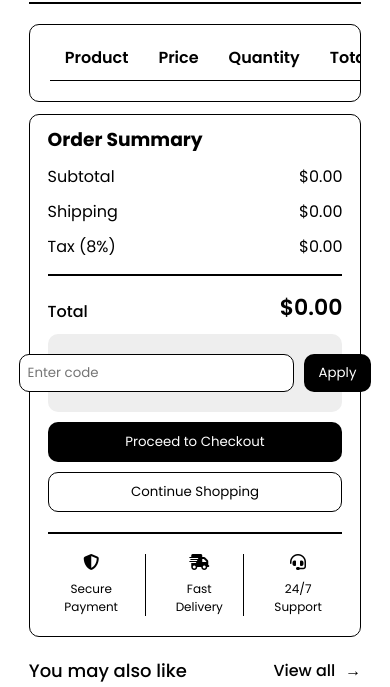
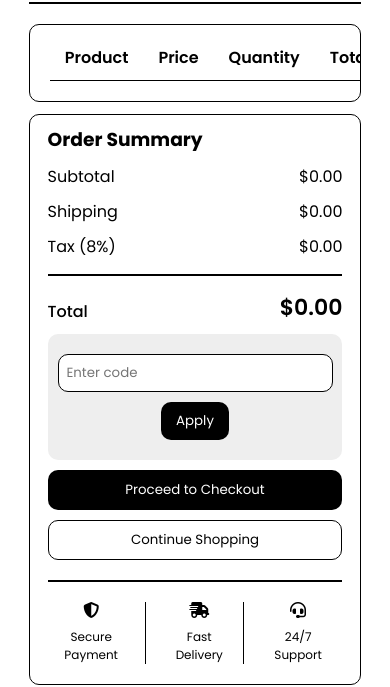
Before and after one commit to siosty/BuyVia-Vanilla, a website built with Vite: page cart.html in a window 390 px wide. Shown: the part 170-857 px from the top of the page. Built offline with nearby package versions, Linux system fonts and the light colour scheme; a web font is replaced by a local one.

Commit message:
promo input and button wrapped under cart.html

```diff
--- a/public/css/style.css
+++ b/public/css/style.css
@@ -2142,4 +2142,7 @@ input[type="checkbox"]:checked::before {
   .shopContainer {
     padding: 0 10px 10px;
   }
-}
+  .promo {
+    flex-wrap: wrap;
+  }
+}
```
